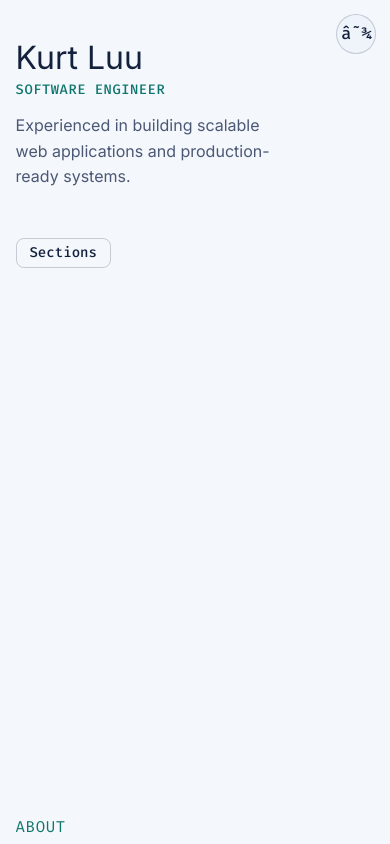
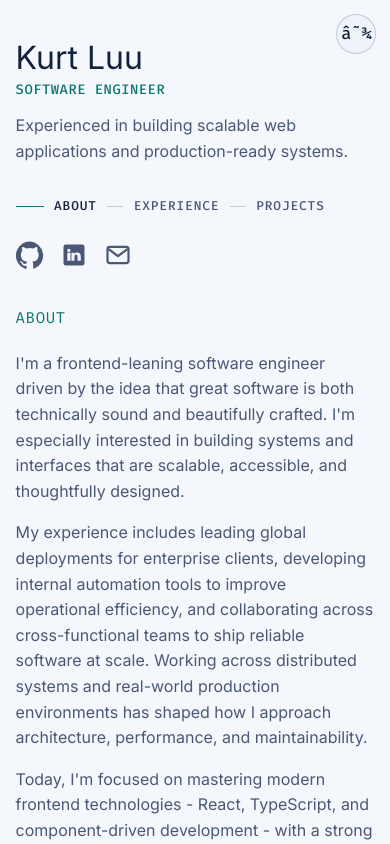
Before and after one commit to kurtluu/portfolio, a React (Vite) app in the folder react-ts-site/: page / in a window 390 px wide. Shown: the top 844 px of the page. Built offline with nearby package versions, Linux system fonts and the light colour scheme.

Commit message:
Revert to single-column layout and fix footer symbol rendering

```diff
--- a/react-ts-site/src/App.tsx
+++ b/react-ts-site/src/App.tsx
@@ -110,7 +110,6 @@ function SocialIcon({ label }: { label: string }) {
 }
 
 function App() {
-  const [menuOpen, setMenuOpen] = useState(false);
   const [activeId, setActiveId] = useState("about");
   const [theme, setTheme] = useState<Theme>(() => {
     if (typeof window === "undefined") {
@@ -187,26 +186,12 @@ function App() {
               </p>
             </div>
 
-            <button
-              className="menu-toggle"
-              aria-expanded={menuOpen}
-              aria-controls="section-nav"
-              onClick={() => setMenuOpen((prev) => !prev)}
-            >
-              Sections
-            </button>
-
-            <nav
-              id="section-nav"
-              className={`section-nav ${menuOpen ? "open" : ""}`.trim()}
-              aria-label="Section navigation"
-            >
+            <nav id="section-nav" className="section-nav" aria-label="Section navigation">
               {navItems.map((item) => (
                 <a
                   key={item.id}
                   className={`nav-link ${activeId === item.id ? "active" : ""}`.trim()}
                   href={`#${item.id}`}
-                  onClick={() => setMenuOpen(false)}
                 >
                   {item.label}
                 </a>
@@ -295,7 +280,7 @@ function App() {
           </section>
 
           <footer className="footer">
-            <p>Built by Kurt Â· {year}</p>
+            <p>2026 © Kurt Luu</p>
           </footer>
         </main>
       </div>
--- a/react-ts-site/src/styles.css
+++ b/react-ts-site/src/styles.css
@@ -89,15 +89,15 @@ a {
 }
 
 .container {
-  width: min(1100px, 92vw);
+  width: min(860px, 92vw);
   margin: 0 auto;
 }
 
 .layout {
   position: relative;
-  display: grid;
-  grid-template-columns: 42% 58%;
-  gap: 2.2rem;
+  display: flex;
+  flex-direction: column;
+  gap: 2.8rem;
   padding: 6rem 0 6rem;
 }
 
@@ -106,15 +106,14 @@ a {
 }
 
 .sidebar-inner {
-  position: fixed;
-  top: 5rem;
+  position: static;
   display: flex;
   flex-direction: column;
-  gap: 2rem;
+  gap: 1.25rem;
   align-items: flex-start;
-  width: clamp(260px, 34vw, 420px);
-  max-height: calc(100vh - 6.4rem);
-  overflow: auto;
+  width: min(720px, 100%);
+  max-height: none;
+  overflow: visible;
 }
 
 .kicker {
@@ -131,28 +130,17 @@ h1 {
 }
 
 .subtitle {
-  max-width: 32ch;
+  max-width: 60ch;
   margin-top: 1rem;
   color: var(--muted);
 }
 
-.menu-toggle {
-  display: none;
-  margin: 1rem 0 0;
-  width: fit-content;
-  border: 1px solid var(--line);
-  color: var(--text);
-  background: transparent;
-  border-radius: 8px;
-  padding: 0.45rem 0.8rem;
-  font: 500 0.88rem/1 "Fira Code", monospace;
-}
-
 .section-nav {
   display: flex;
-  flex-direction: column;
+  flex-direction: row;
+  flex-wrap: wrap;
   gap: 0.65rem;
-  margin-top: 2.4rem;
+  margin-top: 1rem;
 }
 
 .nav-link {
@@ -172,7 +160,7 @@ h1 {
 .nav-link::before {
   content: "";
   display: inline-block;
-  width: 28px;
+  width: 16px;
   height: 1px;
   background: var(--line);
   transition: width 0.2s ease, background-color 0.2s ease;
@@ -185,14 +173,14 @@ h1 {
 
 .nav-link:hover::before,
 .nav-link.active::before {
-  width: 52px;
+  width: 28px;
   background: var(--accent);
 }
 
 .socials {
   display: flex;
   gap: 1rem;
-  margin-top: 49.5rem;
+  margin-top: 0.5rem;
 }
 
 .socials a {
@@ -208,7 +196,7 @@ h1 {
 .content {
   display: flex;
   flex-direction: column;
-  gap: 5rem;
+  gap: 4rem;
   padding-bottom: 2rem;
 }
 
@@ -313,6 +301,11 @@ h3 {
   font: 400 0.82rem/1.5 "Fira Code", monospace;
 }
 
+.copyright-symbol {
+  font-family: "Inter", sans-serif;
+  font-size: 1em;
+}
+
 @media (max-width: 980px) {
   .theme-toggle {
     top: 0.85rem;
@@ -320,27 +313,12 @@ h3 {
   }
 
   .layout {
-    grid-template-columns: 1fr;
-    gap: 2.5rem;
+    gap: 2.25rem;
     padding-top: 2rem;
   }
 
   .sidebar-inner {
     min-height: auto;
-    position: static;
-  }
-
-  .menu-toggle {
-    display: inline-flex;
-  }
-
-  .section-nav {
-    display: none;
-    margin-top: 1rem;
-  }
-
-  .section-nav.open {
-    display: flex;
   }
 
   .content {
```
